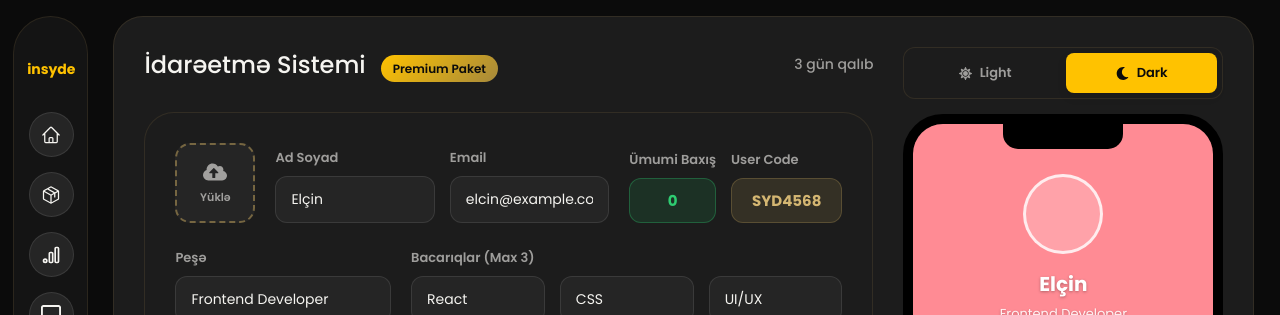
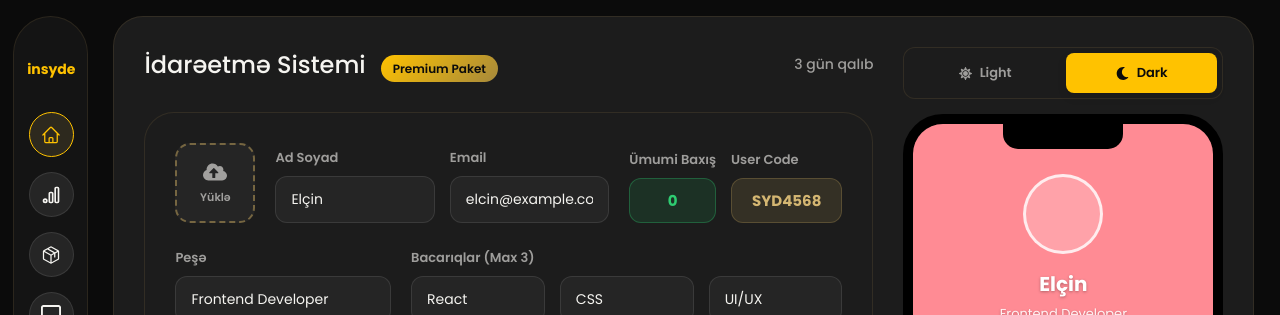
Before and after one commit to AliIsmayl/insyde-user-admin, a React (Vite) app: page /home in a window 1280 px wide. Shown: the top 315 px of the page. Built offline with nearby package versions, Linux system fonts and the light colour scheme; sample sign-in values are in the browser's storage.

Commit message:
change page structor in sidebar

```diff
--- a/src/Components/Sidebar/Sidebar.jsx
+++ b/src/Components/Sidebar/Sidebar.jsx
@@ -59,12 +59,12 @@ function Sidebar({ isOpen, setIsOpen }) {
   const menuItems = [
     {
       name: "Ana səhifə",
-      path: "/",
+      path: "/home",
       icon: <HiOutlineHome />,
     },
 
+    { name: "Analitika", path: "/analys", icon: <TbBrandGoogleAnalytics /> },
     { name: "Paketlər", path: "/packages", icon: <PiPackage /> },
-    { name: "Analitika", path: "/analys", icon: <TbBrandGoogleAnalytics /> },
     {
       name: "Müraciətlər",
       path: "/applications",
```
